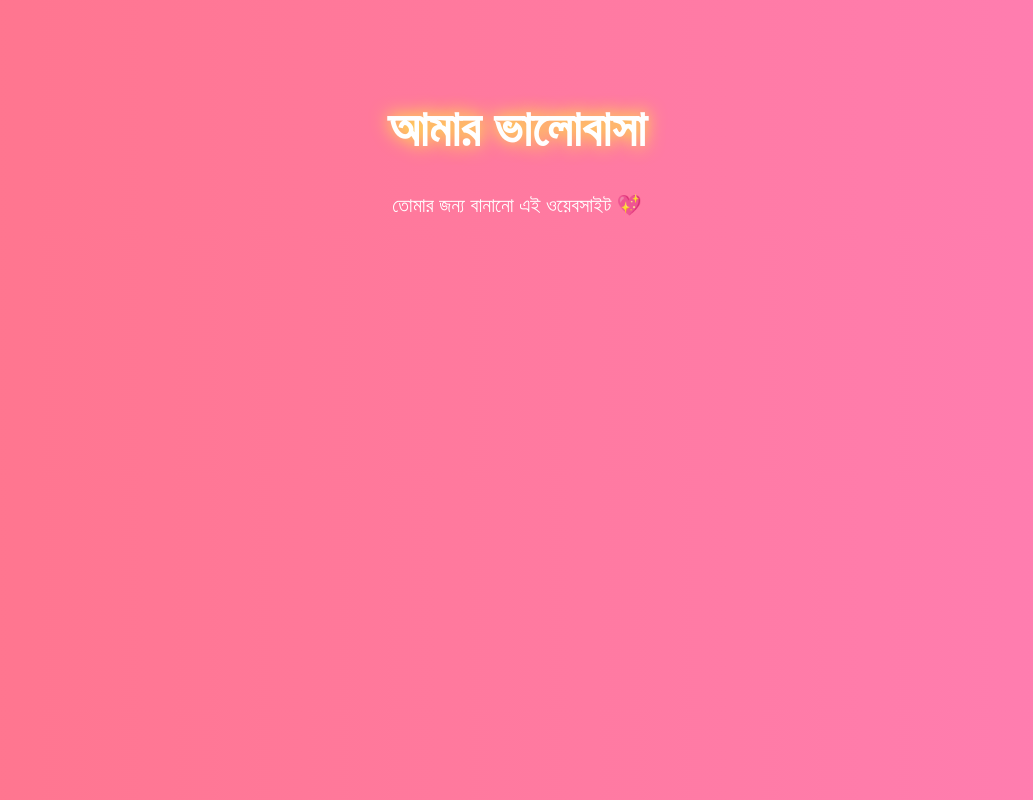
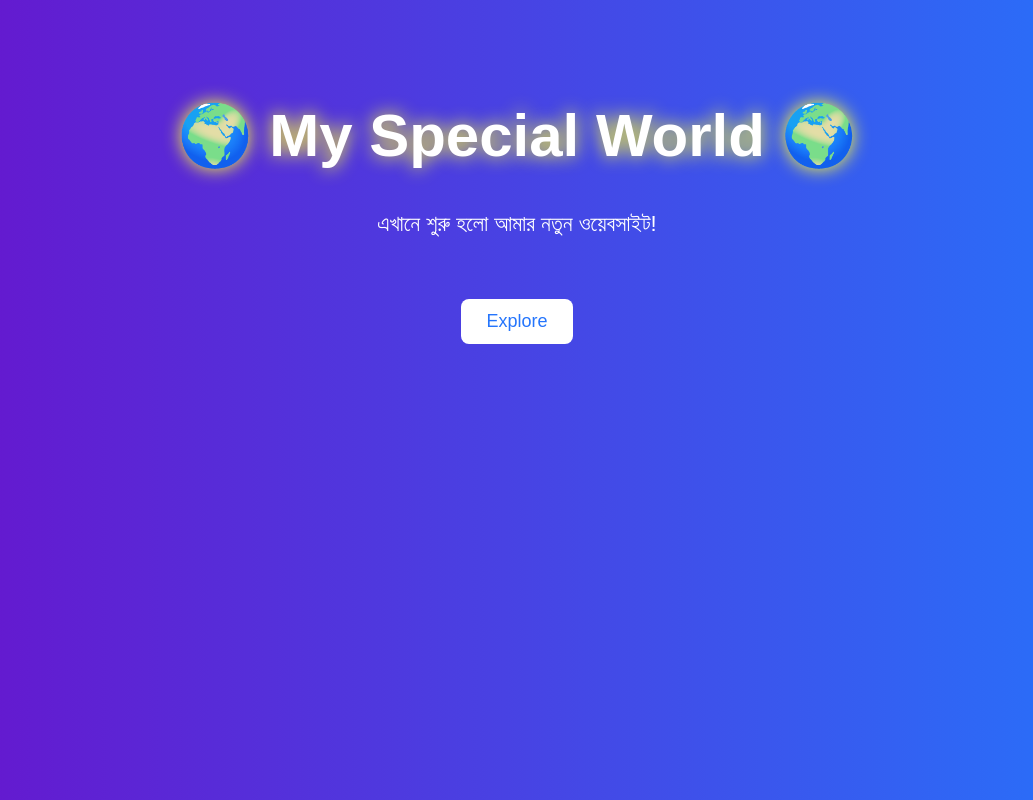
Before and after one commit to mi4877103-debug/Love-site, a plain HTML site: page index.html in a window 1280 px wide. Shown: the whole page, without its empty margins (123-1156 px from the left). Drawn offline with Linux system fonts and the light colour scheme.

Commit message:
Add files via upload

```diff
--- a/index.html
+++ b/index.html
@@ -2,10 +2,10 @@
 <html lang="bn">
 <head>
   <meta charset="UTF-8">
-  <title>আমার ভালোবাসা</title>
+  <title>My Special World</title>
   <style>
     body {
-      background: linear-gradient(to right, #ff758c, #ff7eb3);
+      background: linear-gradient(to right, #6a11cb, #2575fc);
       font-family: 'Arial', sans-serif;
       text-align: center;
       color: white;
@@ -14,12 +14,27 @@
     }
     h1 {
       margin-top: 100px;
-      font-size: 50px;
+      font-size: 60px;
       animation: glow 2s infinite alternate;
     }
     p {
-      font-size: 20px;
+      font-size: 22px;
       margin-top: 20px;
+    }
+    button {
+      margin-top: 40px;
+      padding: 12px 25px;
+      font-size: 18px;
+      border: none;
+      border-radius: 8px;
+      background-color: #fff;
+      color: #2575fc;
+      cursor: pointer;
+      transition: 0.3s;
+    }
+    button:hover {
+      background-color: #2575fc;
+      color: #fff;
     }
     @keyframes glow {
       from { text-shadow: 0 0 10px #fff; }
@@ -28,7 +43,8 @@
   </style>
 </head>
 <body>
-  <h1>আমার ভালোবাসা</h1>
-  <p>তোমার জন্য বানানো এই ওয়েবসাইট 💖</p>
+  <h1>🌍 My Special World 🌍</h1>
+  <p>এখানে শুরু হলো আমার নতুন ওয়েবসাইট!</p>
+  <button onclick="alert('তুমি আমার ওয়েবসাইটে ঢুকেছো 💫')">Explore</button>
 </body>
 </html>
```
